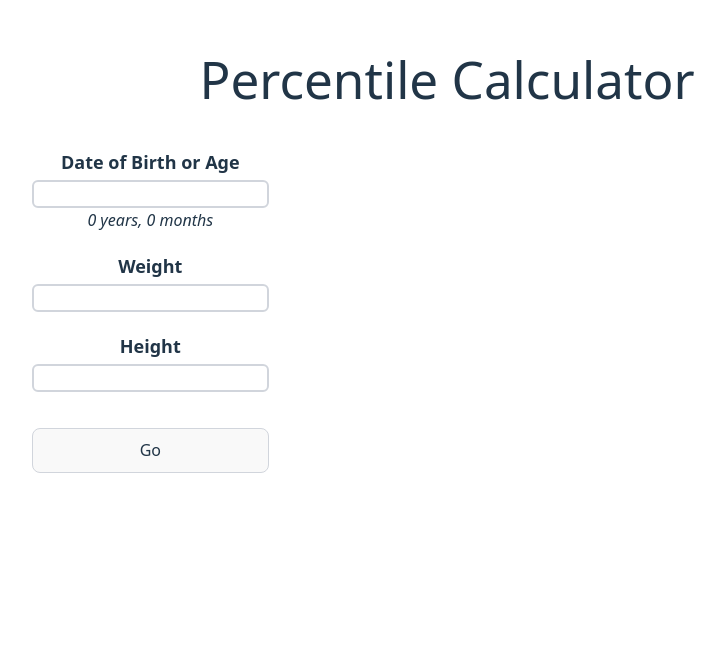
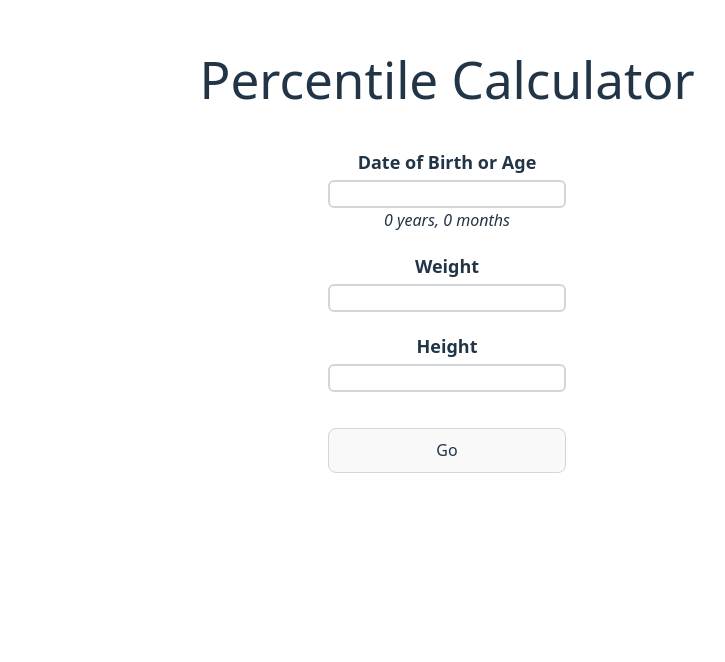
Before and after one commit to rjp-coder/height-and-weight-percentiles-calculator, a React (Vite) app: page / in a window 1280 px wide. Shown: the part 138-800 px from the top of the page, without its empty margins (193-918 px from the left). Built offline with nearby package versions, Linux system fonts and the light colour scheme.

Commit message:
centre the inputs when no results are there

```diff
--- a/src/AllInOnePercentileCalculator.tsx
+++ b/src/AllInOnePercentileCalculator.tsx
@@ -15,7 +15,7 @@ export const AllInOnePercentileCalculator = ({ allData }) => {
   return (
     <section className="flex flex-col items-center justify-center min-h-screen p-4">
       <h1 className="pb-10 text-center">Percentile Calculator</h1>
-      <div className="grid sm:grid-cols-3">
+      <div className={`grid ${result ? "sm:grid-cols-3" : "sm:grid-cols-1"}`}>
         <div className="text-center">
           <LabelledInput
             label="Date of Birth or Age"
```
